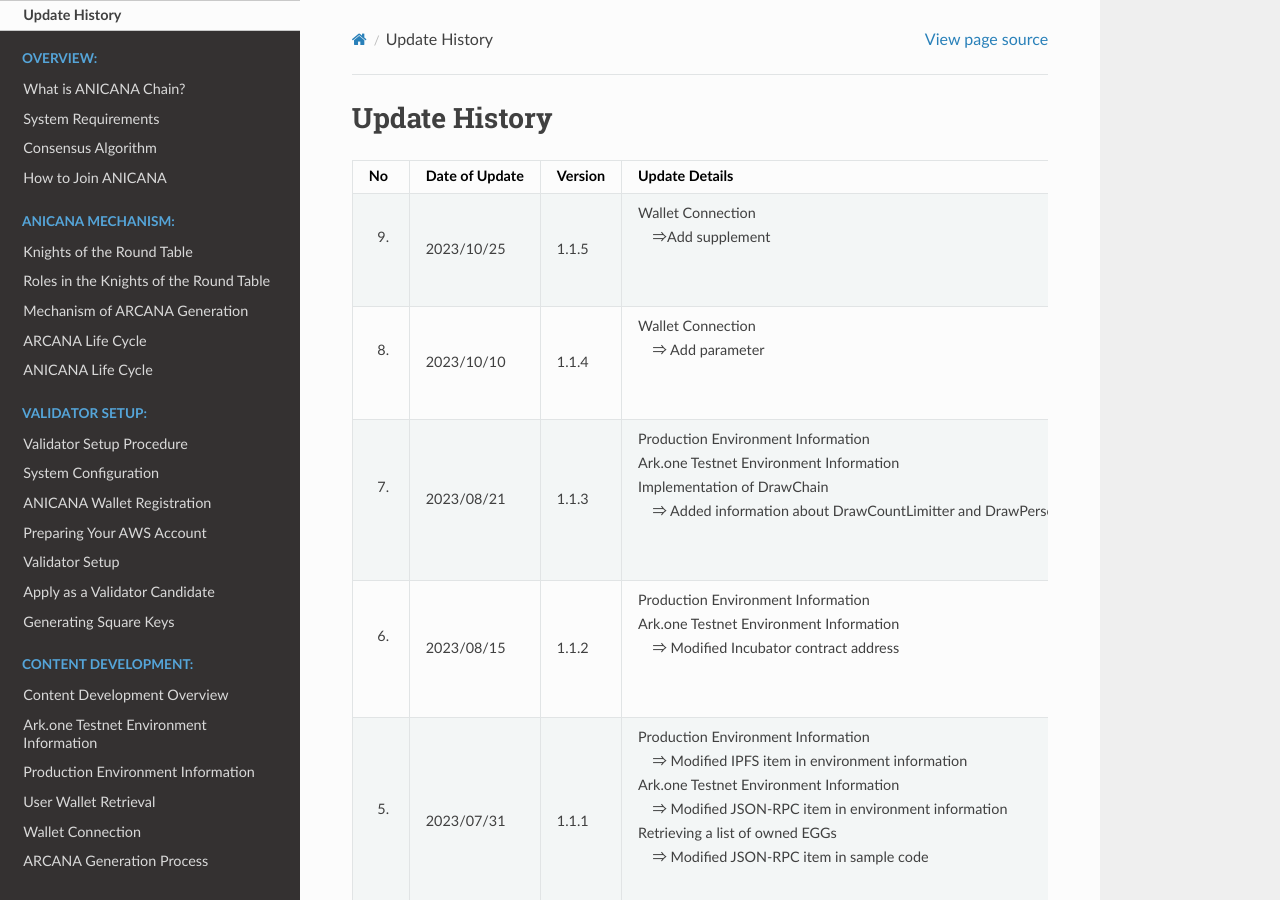
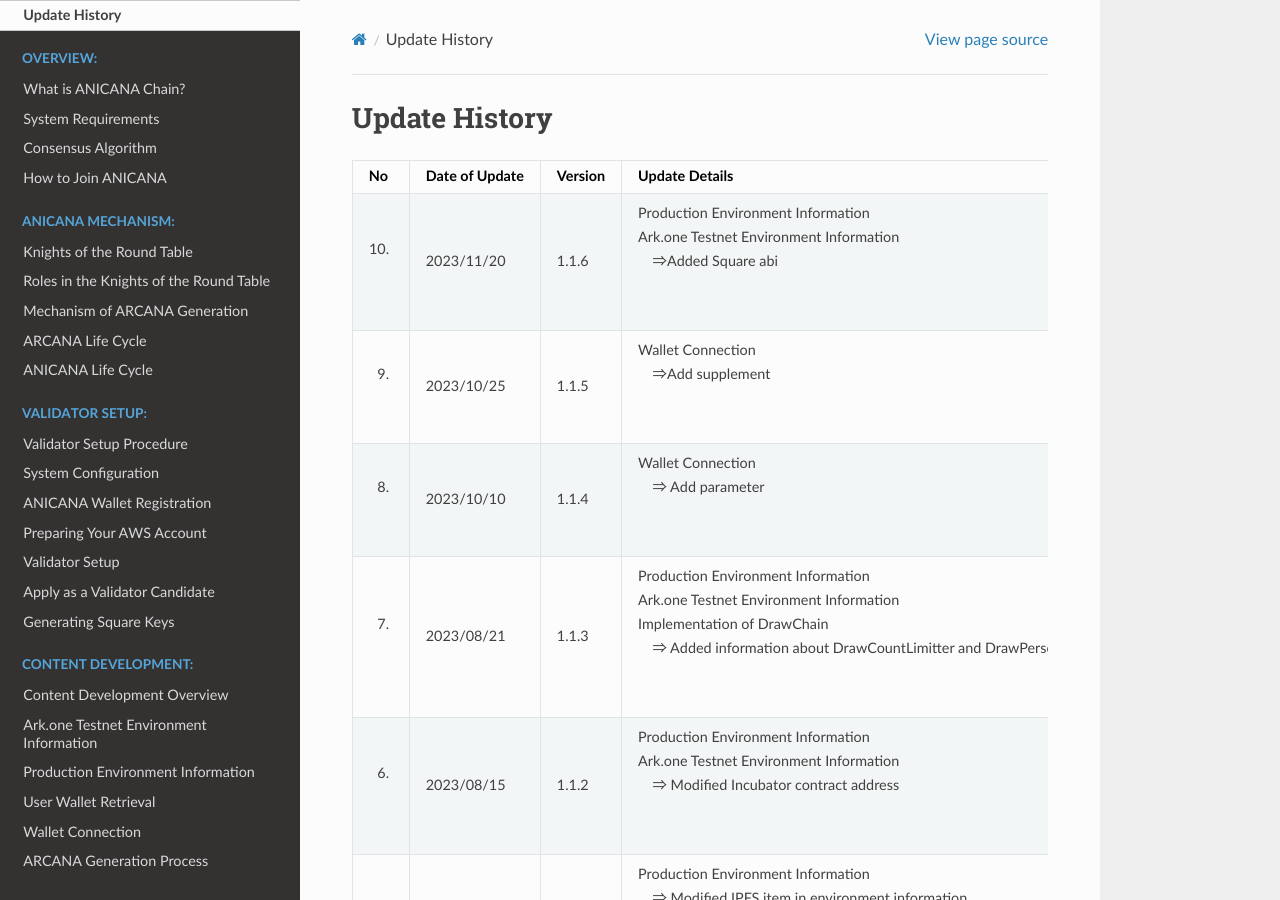
Before and after one commit to Orange-Code-Project/anicana-docs-en, a Sphinx documentation site: the page built from source/change-history/change-history.rst, in a window 1280 px wide and 900 px high. Built offline with Sphinx 7.4.7 and the Read the Docs theme 2.0.0, drawn with Linux system fonts in a browser that asks for light colours.

Commit message:
[update]
Production Environment Information
Ark.one Testnet Environment Information
⇒Added Square abi

```diff
--- a/source/change-history/change-history.rst
+++ b/source/change-history/change-history.rst
@@ -7,6 +7,10 @@
     :align: center
 
     "No", "Date of Update", "Version", "Update Details"
+    "10.", "2023/11/20", "1.1.6", "| Production Environment Information
+    | Ark.one Testnet Environment Information
+    | 　⇒Added Square abi
+    | 　"
     "9.", "2023/10/25", "1.1.5", "| Wallet Connection
     | 　⇒Add supplement
     | 　"
--- a/source/game-development/main-environment.rst
+++ b/source/game-development/main-environment.rst
@@ -78,6 +78,8 @@
     DrawFollowerLimitter,        :download:`DrawFollowerLimitter.json<../file_main/abi/DrawFollowerLimitter.json>`
     DrawCountLimitter,           :download:`DrawCountLimitter.json<../file_main/abi/DrawCountLimitter.json>`
     DrawPersonaLimitter,         :download:`DrawPersonaLimitter.json<../file_main/abi/DrawPersonaLimitter.json>`
+    Square,                      :download:`Square.json<../file_main/abi/Square.json>`
+
 
 -------------------------------------------------------------------
 
--- a/source/game-development/test-environment.rst
+++ b/source/game-development/test-environment.rst
@@ -84,6 +84,7 @@
     DrawFollowerLimitter,        :download:`DrawFollowerLimitter.json<../file_ark1/abi/DrawFollowerLimitter.json>`
     DrawCountLimitter,           :download:`DrawCountLimitter.json<../file_ark1/abi/DrawCountLimitter.json>`
     DrawPersonaLimitter,         :download:`DrawPersonaLimitter.json<../file_ark1/abi/DrawPersonaLimitter.json>`
+    Square,                      :download:`Square.json<../file_ark1/abi/Square.json>`
 
 
 -------------------------------------------------------------------
```
Also changed, not shown: source/file_ark1/abi/Square.json (added, +1 -0 lines), source/file_main/abi/Square.json (added, +1 -0 lines).
